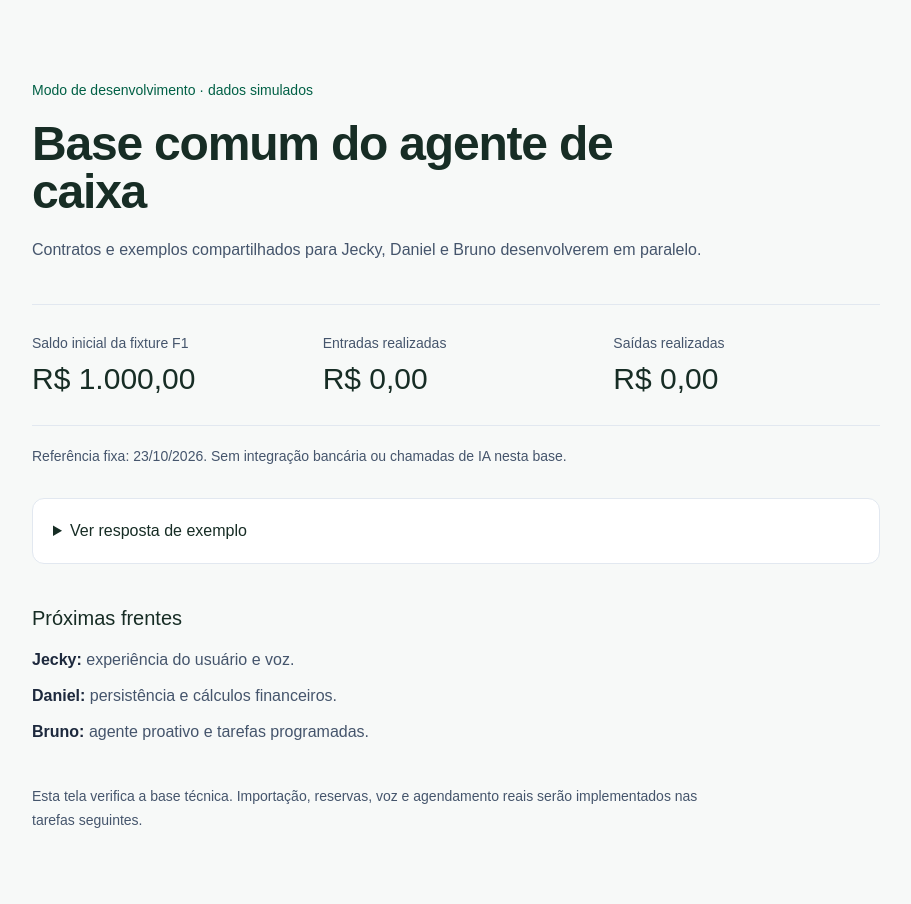
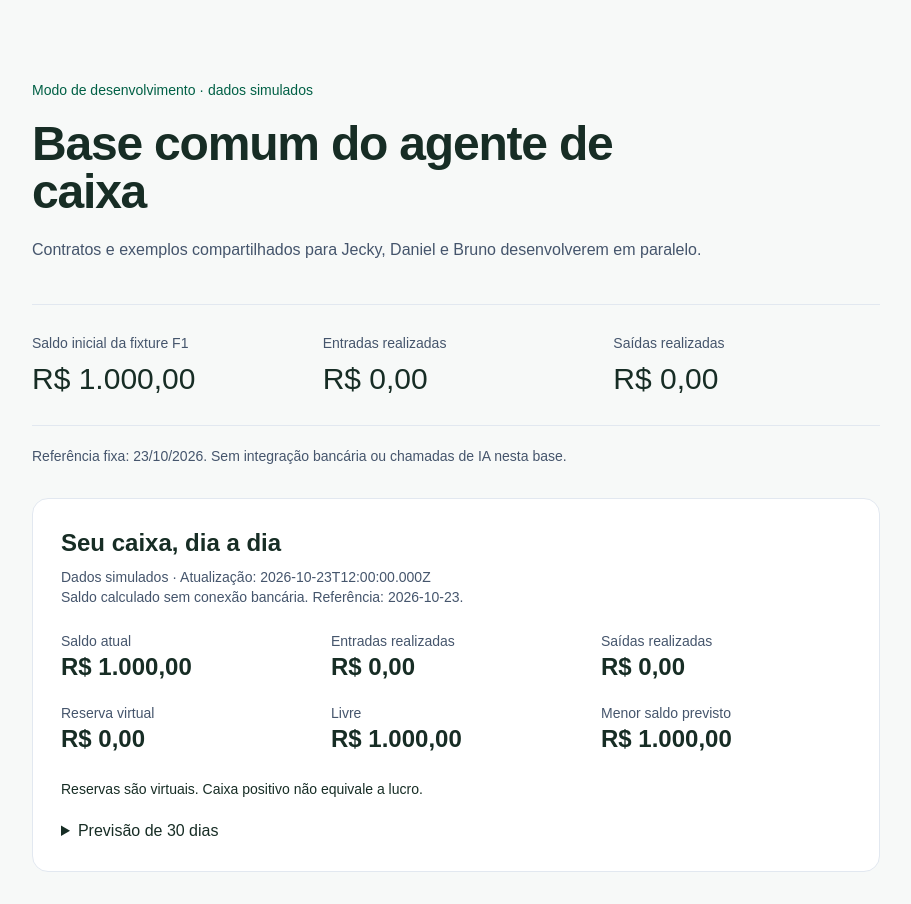
Before and after one commit to DevDayHackathon/caixa_simples_openAI, a Next.js app: page / in a window 1280 px wide. Shown: the top 904 px of the page, without its empty margins (184-1095 px from the left). Built offline with nearby package versions, Linux system fonts and the light colour scheme.

Commit message:
feat(experiencia): painel de caixa

```diff
--- a/src/app/page.tsx
+++ b/src/app/page.tsx
@@ -1,3 +1,4 @@
+import { CashPanel } from "@/features/experience/cash-panel";
 import { createMockAgentPort, createMockFinancePort } from "@/adapters/mock";
 
 const currency = (cents: number) => new Intl.NumberFormat("pt-BR", { style: "currency", currency: "BRL" }).format(cents / 100);
@@ -19,6 +20,7 @@ export default async function Home() {
         <div><h2 className="text-sm text-slate-600">Saídas realizadas</h2><p className="mt-2 text-3xl font-medium">{currency(snapshot.realized_out_cents)}</p></div>
       </section>
       <p className="mt-5 text-sm text-slate-600">Referência fixa: 23/10/2026. Sem integração bancária ou chamadas de IA nesta base.</p>
+      <CashPanel snapshot={snapshot} />
       <details className="mt-8 rounded-xl border border-slate-200 bg-white p-5">
         <summary className="font-medium">Ver resposta de exemplo</summary>
         <p className="mt-4 leading-7">{example.reply_text}</p>
--- /dev/null
+++ b/src/features/experience/cash-panel.tsx
@@ -0,0 +1,20 @@
+import React from 'react';
+import type { CashSnapshot } from '@/contracts';
+export const money = (cents:number) => new Intl.NumberFormat('pt-BR',{style:'currency',currency:'BRL'}).format(cents/100);
+export const panelClass = 'mt-8 rounded-2xl border border-slate-200 bg-white p-5 sm:p-7';
+export function CashPanel({snapshot,error}:{snapshot:CashSnapshot|null;error?:string}) {
+  if(error) return <section className={panelClass} role="alert">{error}</section>;
+  if(!snapshot) return <section className={panelClass}>Sem dados financeiros. Importe seus compromissos para começar.</section>;
+  return <section aria-label="Painel de caixa" className={panelClass}>
+    <h2 className="text-2xl font-semibold">Seu caixa, dia a dia</h2>
+    <p className="mt-2 text-sm text-slate-600">{snapshot.source==='mock'?'Dados simulados':'Dados informados'} · Atualização: {snapshot.updated_at}</p>
+    <p className="text-sm text-slate-600">Saldo calculado sem conexão bancária. Referência: {snapshot.as_of}.</p>
+    <dl className="my-6 grid gap-5 sm:grid-cols-3">{([
+      ['Saldo atual',snapshot.current_balance_cents],['Entradas realizadas',snapshot.realized_in_cents],['Saídas realizadas',snapshot.realized_out_cents],['Reserva virtual',snapshot.reserved_cents],['Livre',snapshot.free_cents],['Menor saldo previsto',snapshot.minimum_balance_cents],
+    ] as const).map(([label,value])=><div key={label}><dt className="text-sm text-slate-600">{label}</dt><dd className="text-2xl font-semibold">{money(value)}</dd></div>)}</dl>
+    <p className="text-sm">Reservas são virtuais. Caixa positivo não equivale a lucro.</p>
+    {snapshot.uncertain_receivables.length>0 && <p role="status">{snapshot.uncertain_receivables.length} recebível(is) incerto(s) excluído(s) da previsão.</p>}
+    {snapshot.negative_intervals.map(i=><p className="text-red-800" key={i.start_date}>Caixa negativo: {i.start_date} a {i.end_date}</p>)}
+    <details className="mt-5"><summary>Previsão de 30 dias</summary><table className="mt-3 w-full text-left"><caption className="sr-only">Saldo de fechamento recebido por data</caption><thead><tr><th>Data</th><th>Saldo previsto</th></tr></thead><tbody>{snapshot.daily_balances.map(day=><tr key={day.date} className={day.balance_cents<0?'text-red-800':''}><td>{day.date}</td><td>{money(day.balance_cents)}</td></tr>)}</tbody></table></details>
+  </section>;
+}
```
Also changed, not shown: .specs/features/caixa-proativo/tasks.md, 1 other file (tests, documents, lock files or other folders).
